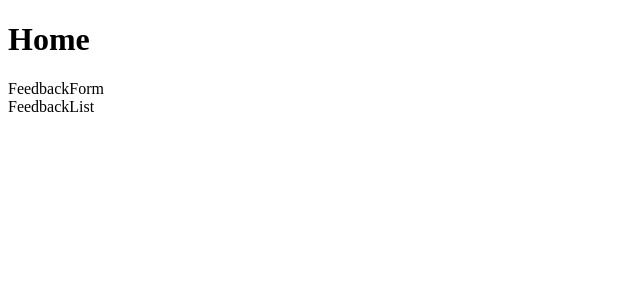
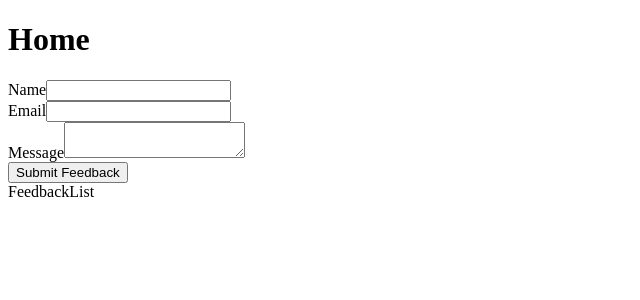
Before and after one commit to Anunay-web/feedback-collector, a React app in the folder frontend/: page / in a window 1280 px wide. Shown: the top 300 px of the page, without its empty margins (0-640 px from the left). Built offline with nearby package versions, Linux system fonts and the light colour scheme; the HTML template or start-up script is replaced by a standard one.

Commit message:
Create feedback form component

```diff
--- a/frontend/src/components/FeedbackForm.jsx
+++ b/frontend/src/components/FeedbackForm.jsx
@@ -1,9 +1,61 @@
-import React from 'react'
+import { useState } from "react";
 
 const FeedbackForm = () => {
+  const [formData, setFormData] = useState({
+    name: "",
+    email: "",
+    message: "",
+  });
+
+  const handleChange = (e) => {
+    const { name, value } = e.target;
+    setFormData((prevData) => ({
+      ...prevData,
+      [name]: value,
+    }));
+  };
+
+  const handleSubmit = (e) => {
+    e.preventDefault();
+    console.log(formData);
+  };
+
   return (
-    <div>FeedbackForm</div>
-  )
-}
+    <form onSubmit={handleSubmit}>
+      <div>
+        <label>Name</label>
+        <input
+          type="text"
+          name="name"
+          value={formData.name}
+          onChange={handleChange}
+        />
+      </div>
 
-export default FeedbackForm
+      <div>
+        <label>Email</label>
+        <input
+          type="email"
+          name="email"
+          value={formData.email}
+          onChange={handleChange}
+        />
+      </div>
+
+      <div>
+        <label>Message</label>
+        <textarea
+          name="message"
+          value={formData.message}
+          onChange={handleChange}
+        />
+      </div>
+
+      <button type="submit">
+        Submit Feedback
+      </button>
+    </form>
+  );
+};
+
+export default FeedbackForm;
--- a/frontend/src/components/FeedbackItem.jsx
+++ b/frontend/src/components/FeedbackItem.jsx
@@ -1,4 +1,3 @@
-import React from 'react'
 
 const FeedbackItem = () => {
   return (
--- a/frontend/src/components/FeedbackList.jsx
+++ b/frontend/src/components/FeedbackList.jsx
@@ -1,5 +1,3 @@
-import React from 'react'
-
 const FeedbackList = () => {
   return (
     <div>FeedbackList</div>
--- a/frontend/src/components/ModalComponent.jsx
+++ b/frontend/src/components/ModalComponent.jsx
@@ -1,5 +1,3 @@
-import React from 'react'
-
 const ModalComponent = () => {
   return (
     <div>
--- a/frontend/src/pages/Home.jsx
+++ b/frontend/src/pages/Home.jsx
@@ -1,4 +1,3 @@
-import React from 'react'
 import FeedbackForm from '../components/FeedbackForm'
 import FeedbackList from '../components/FeedbackList'
 
```
